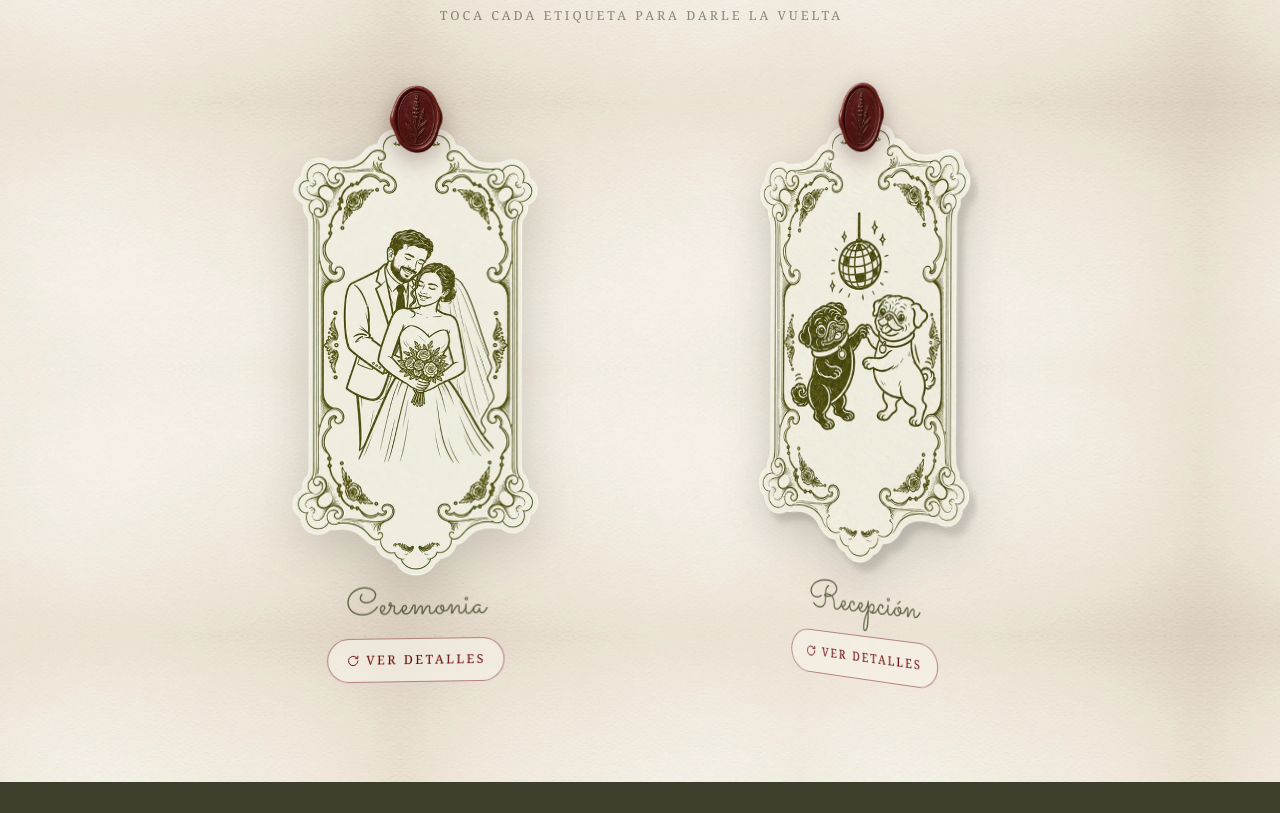
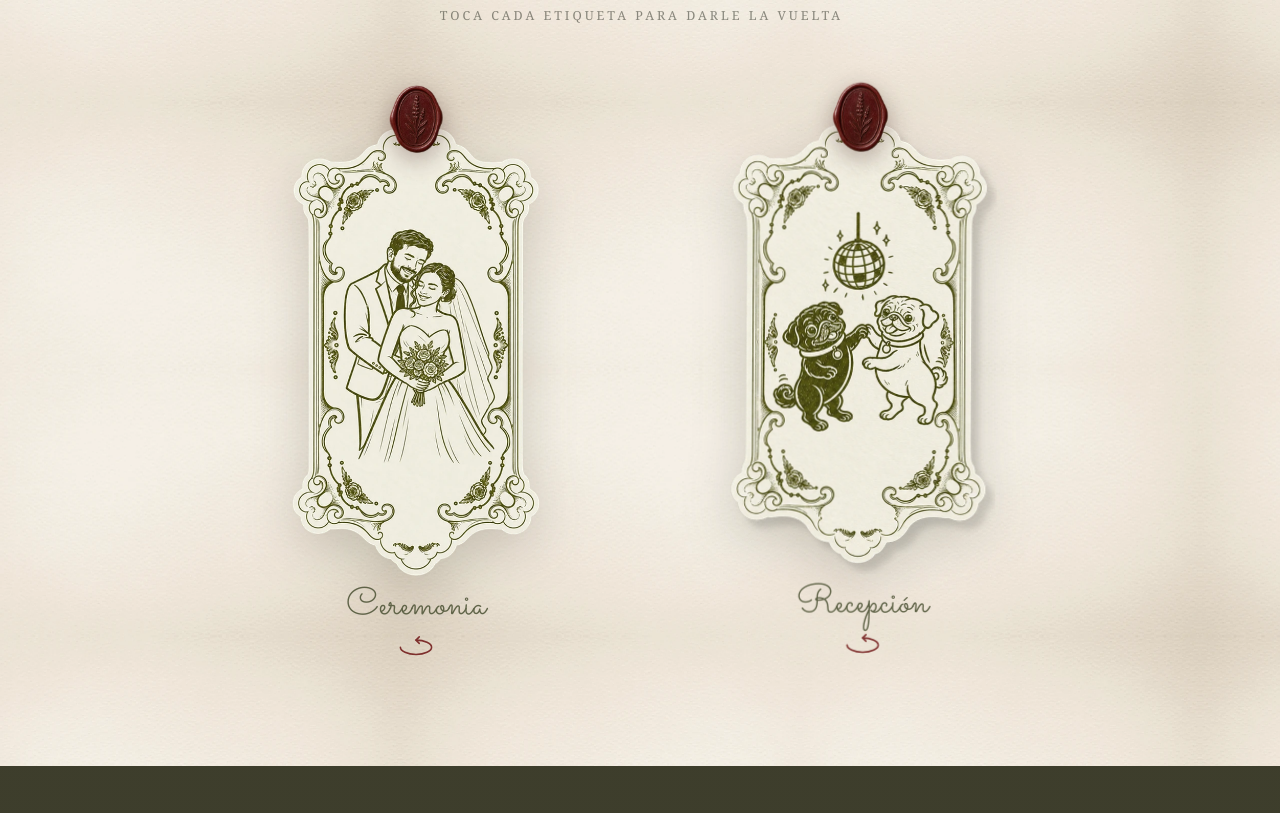
Before and after one commit to VillaCode/sitio-angelica-zaid, a plain HTML site: page index.html in a window 1280 px wide. Shown: the part 2941-3754 px from the top of the page. Drawn offline with Linux system fonts and the light colour scheme; animation ran at ten frames a second; a web font is replaced by a local one.

Commit message:
Etiquetas: flecha mínima en lugar de "Ver detalles"; sin animación del lacre ni asomo
Co-Authored-By: Claude Opus 5.5 <noreply@anthropic.com>

```diff
--- a/css/estilos.css
+++ b/css/estilos.css
@@ -589,8 +589,8 @@ a { color: inherit; }
 .etiqueta {
   --alto-etiqueta: clamp(28rem, 36vw, 34rem);
   position: relative;
-  /* aire arriba para el lacre que se encima y abajo para el nombre y la pista */
-  padding: calc(var(--alto-etiqueta) * .07) 0 6.4rem;
+  /* aire arriba para el lacre que se encima y abajo para el nombre y la flecha */
+  padding: calc(var(--alto-etiqueta) * .07) 0 5.4rem;
 }
 .etiqueta--ceremonia {
   --proporcion: 485 / 900;
@@ -655,7 +655,6 @@ a { color: inherit; }
   transform: translate(-50%, -44%);
   z-index: 2;
   filter: drop-shadow(0 7px 12px rgba(60, 20, 20, .35));
-  transition: rotate .4s var(--curva), scale .4s var(--curva);
 }
 
 /* Frente */
@@ -664,7 +663,6 @@ a { color: inherit; }
   background: none; border: 0; padding: 0; cursor: pointer;
   font: inherit; color: inherit;
 }
-.etiqueta__cara--frente:hover .etiqueta__lacre { rotate: -8deg; scale: 1.06; }
 /* Ya volteada, la cara de atrás no debe atrapar clics */
 .etiqueta[data-volteada="true"] .etiqueta__cara--frente { pointer-events: none; }
 
@@ -679,25 +677,13 @@ a { color: inherit; }
   margin-top: .6rem;
 }
 
-/* "Ver detalles": deja claro que la etiqueta se voltea */
-.etiqueta__pista {
-  position: absolute; top: calc(100% + 3.9rem); left: 50%;
+/* Flecha de giro: pista mínima de que la etiqueta se voltea */
+.etiqueta__flecha {
+  position: absolute; top: calc(100% + 3.6rem); left: 50%;
   translate: -50% 0;
-  display: inline-flex; align-items: center; gap: .5em;
-  white-space: nowrap;
-  padding: .55rem 1.1rem;
-  min-height: 44px; box-sizing: border-box;
-  border: 1px solid rgba(102, 6, 7, .45);
-  border-radius: 999px;
-  font-size: var(--t-xs); letter-spacing: .2em; text-transform: uppercase;
-  color: var(--vino);
-  background: rgba(246, 241, 231, .7);
-  transition: background-color .3s var(--curva), color .3s var(--curva);
+  width: 2.6rem; height: auto;
+  color: var(--vino); opacity: .8;
 }
-.etiqueta__pista svg { flex: none; transition: rotate .5s var(--curva); }
-.etiqueta__cara--frente:hover .etiqueta__pista,
-.etiqueta__cara--frente:focus-visible .etiqueta__pista { background: var(--vino); color: var(--marfil); }
-.etiqueta__cara--frente:hover .etiqueta__pista svg { rotate: 180deg; }
 
 /* Reverso: la misma silueta, con el texto sobre la placa lisa */
 .etiqueta__cara--reverso {
@@ -1328,8 +1314,7 @@ a { color: inherit; }
 }
 
 /* ─── Los lacres se estampan ─── */
-.con-js .itinerario__lacre,
-.con-js .etiqueta__lacre { transform-origin: center 65%; }
+.con-js .itinerario__lacre { transform-origin: center 65%; }
 .con-js .itinerario__lacre.visible { animation: estampa .75s var(--curva) both; }
 @keyframes estampa {
   0%   { opacity: 0; transform: scale(1.9) rotate(-14deg); }
@@ -1437,20 +1422,6 @@ a { color: inherit; }
 }
 .etiqueta__cara--frente:hover { animation-play-state: paused; }
 
-/* ─── Etiquetas: se asoman de lado cada tanto, como invitando a voltearlas.
-   Deja de hacerlo en cuanto alguien voltea una (app.js pone .ya-giraron). ─── */
-.con-js .etiquetas:not(.ya-giraron) .etiqueta:not([data-volteada="true"]) .etiqueta__giro {
-  animation: asoma 6s var(--curva-suave) 2s infinite;
-}
-.con-js .etiquetas:not(.ya-giraron) .etiqueta:nth-child(2):not([data-volteada="true"]) .etiqueta__giro {
-  animation-delay: 2.5s;
-}
-@keyframes asoma {
-  0%, 62%, 100% { transform: perspective(1600px) rotateY(0deg); }
-  74%           { transform: perspective(1600px) rotateY(-34deg); }
-  84%           { transform: perspective(1600px) rotateY(6deg); }
-  92%           { transform: perspective(1600px) rotateY(0deg); }
-}
 
 /* ─── Cuenta regresiva: el número rueda ─── */
 .cuenta__num.late { animation: rueda .55s var(--curva); }
@@ -1483,8 +1454,5 @@ a { color: inherit; }
   .portada__foto, .vestimenta__foto, .cinta__foto { transform: none !important; }
   .etiqueta__giro { transition: none; }
   .etiqueta__alza,
-  .con-js .etiqueta__cara--frente,
-  .con-js .etiqueta__giro { animation: none !important; }
-  .etiqueta__pista svg { transition: none; }
-  .etiqueta__lacre { transition: none; }
+  .con-js .etiqueta__cara--frente { animation: none !important; }
 }
--- a/index.html
+++ b/index.html
@@ -23,7 +23,7 @@
 <link rel="preload" as="font" type="font/woff2" href="css/fuentes/sacramento-latin-400-normal.woff2" crossorigin>
 <link rel="preload" as="font" type="font/woff2" href="css/fuentes/quattrocento-latin-400-normal.woff2" crossorigin>
 <link rel="preload" as="image" href="img/fotos/hero.webp" fetchpriority="high">
-<link rel="stylesheet" href="css/estilos.css?v=2026-11-04f">
+<link rel="stylesheet" href="css/estilos.css?v=2026-11-04g">
 
 <script>
   /* Mejora progresiva: la clase se pone ANTES de pintar, así que si el
@@ -174,7 +174,7 @@
                    alt="Ilustración de los novios enmarcada en una etiqueta ornamental" width="485" height="900" loading="lazy">
               <img class="etiqueta__lacre" src="img/arte/sello-espiga.webp" alt="" width="168" height="213">
               <span class="etiqueta__nombre">Ceremonia</span>
-              <span class="etiqueta__pista" aria-hidden="true"><svg viewBox="0 0 24 24" width="14" height="14" focusable="false"><path d="M20 12a8 8 0 1 1-2.34-5.66M20 4v4h-4" fill="none" stroke="currentColor" stroke-width="1.6" stroke-linecap="round" stroke-linejoin="round"/></svg>Ver detalles</span>
+              <svg class="etiqueta__flecha" viewBox="0 0 32 20" width="32" height="20" aria-hidden="true" focusable="false"><path d="M4 11c0 3 5.4 5.5 12 5.5S28 14 28 11s-5.4-5.5-12-5.5" fill="none" stroke="currentColor" stroke-width="1.2" stroke-linecap="round"/><path d="M18.5 3 16 5.5 18.5 8" fill="none" stroke="currentColor" stroke-width="1.2" stroke-linecap="round" stroke-linejoin="round"/></svg>
             </button>
 
             <div class="etiqueta__cara etiqueta__cara--reverso" id="detalleCeremonia" hidden>
@@ -205,7 +205,7 @@
                    alt="Ilustración de dos perritos bailando bajo una bola disco, en una etiqueta ornamental" width="518" height="900" loading="lazy">
               <img class="etiqueta__lacre" src="img/arte/sello-espiga.webp" alt="" width="168" height="213">
               <span class="etiqueta__nombre">Recepción</span>
-              <span class="etiqueta__pista" aria-hidden="true"><svg viewBox="0 0 24 24" width="14" height="14" focusable="false"><path d="M20 12a8 8 0 1 1-2.34-5.66M20 4v4h-4" fill="none" stroke="currentColor" stroke-width="1.6" stroke-linecap="round" stroke-linejoin="round"/></svg>Ver detalles</span>
+              <svg class="etiqueta__flecha" viewBox="0 0 32 20" width="32" height="20" aria-hidden="true" focusable="false"><path d="M4 11c0 3 5.4 5.5 12 5.5S28 14 28 11s-5.4-5.5-12-5.5" fill="none" stroke="currentColor" stroke-width="1.2" stroke-linecap="round"/><path d="M18.5 3 16 5.5 18.5 8" fill="none" stroke="currentColor" stroke-width="1.2" stroke-linecap="round" stroke-linejoin="round"/></svg>
             </button>
 
             <div class="etiqueta__cara etiqueta__cara--reverso" id="detalleRecepcion" hidden>
@@ -507,7 +507,7 @@
   <button class="visor__flecha visor__flecha--der" id="visorSig" type="button" aria-label="Foto siguiente">&#8250;</button>
 </div>
 
-<script src="js/invitaciones.js?v=2026-11-04f" defer></script>
-<script src="js/app.js?v=2026-11-04f" defer></script>
+<script src="js/invitaciones.js?v=2026-11-04g" defer></script>
+<script src="js/app.js?v=2026-11-04g" defer></script>
 </body>
 </html>
--- a/js/app.js
+++ b/js/app.js
@@ -177,8 +177,6 @@
       frente.setAttribute("aria-expanded", String(abrir));
 
       if (abrir) {
-        // ya entendieron que se voltean: las etiquetas dejan de asomarse
-        tarjeta.parentNode.classList.add("ya-giraron");
         // Hay que mostrar la cara trasera y esperar un cuadro antes de
         // girar: si no, el navegador no tiene estado inicial que animar.
         reverso.hidden = false;
```
Also changed, not shown: 1 other file.
